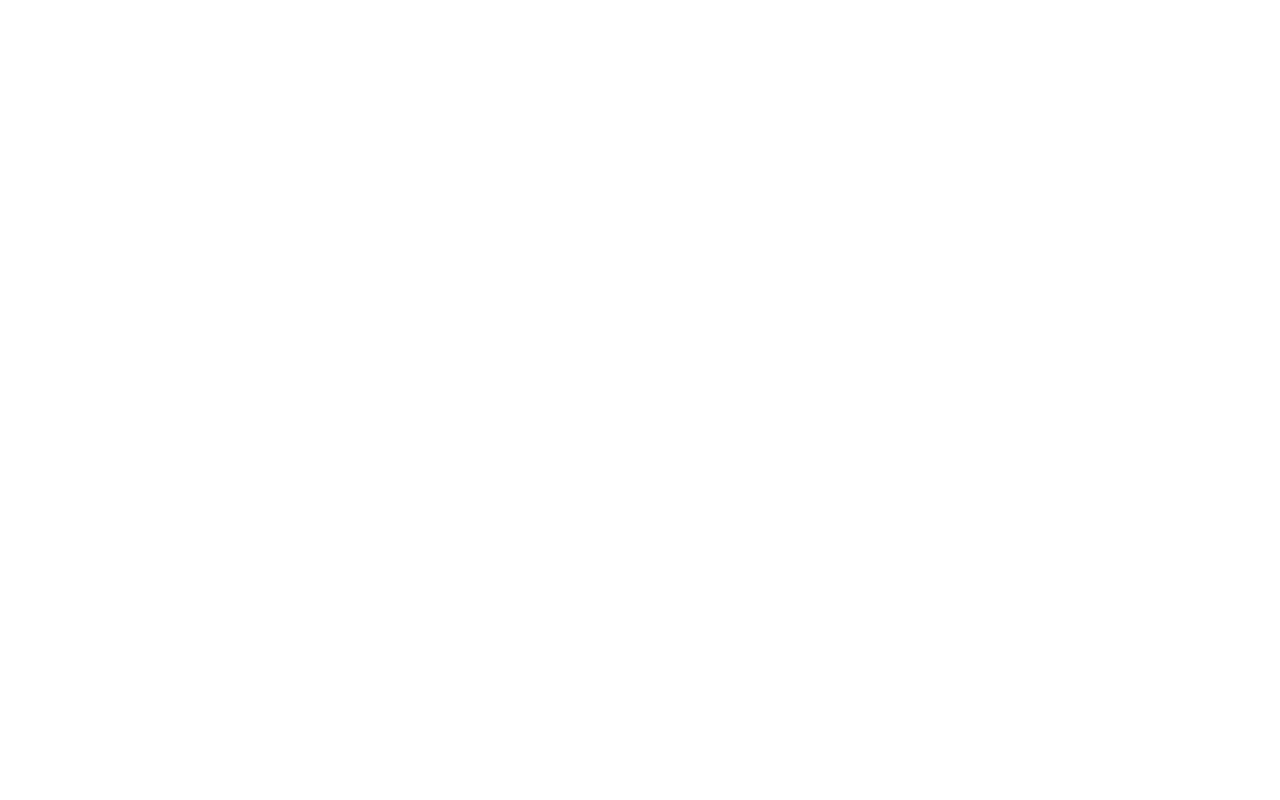
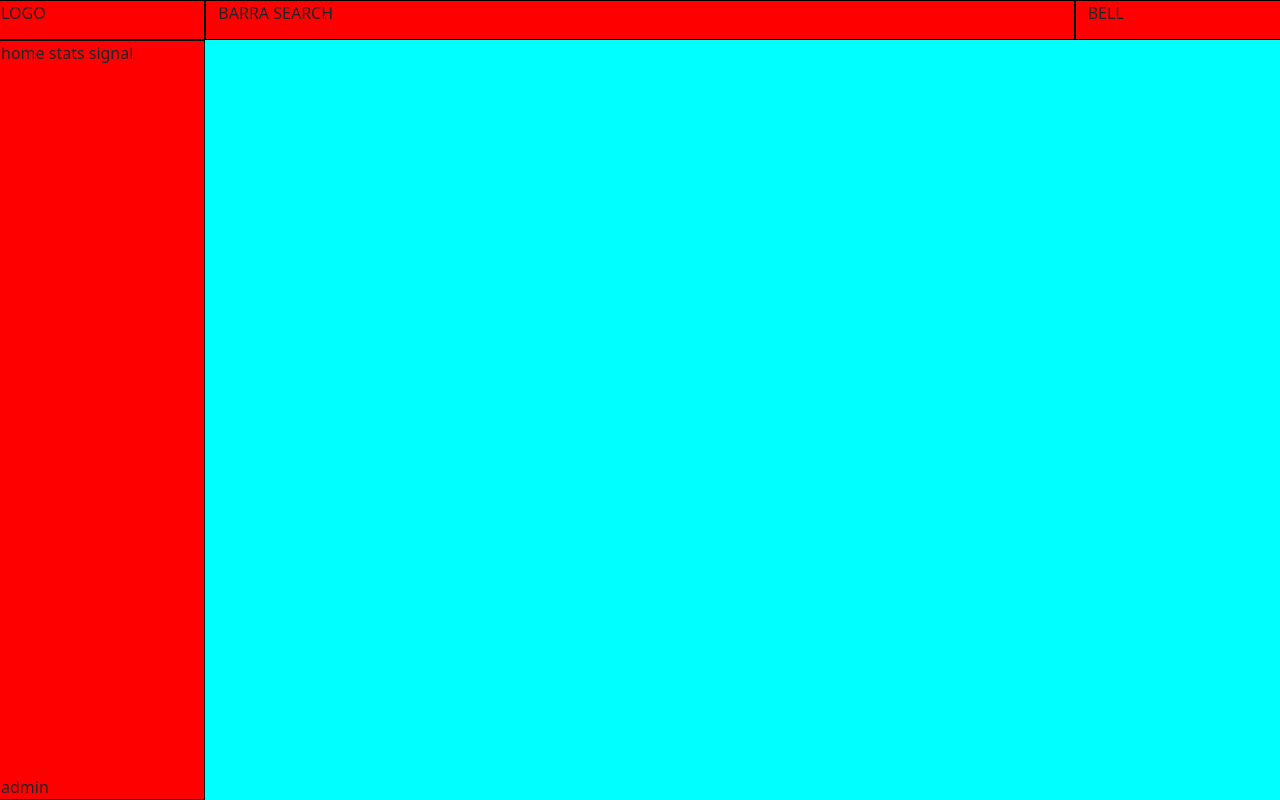
Before and after one commit to mirkettinho/html-css-bootstrap-dashboard, a plain HTML site: page index.html in a window 1280 px wide. Drawn offline with nearby package versions, Linux system fonts and the light colour scheme.

Commit message:
[add] navbar

```diff
--- a/css/style.css
+++ b/css/style.css
@@ -0,0 +1,39 @@
+/* DEBUG */
+[class^="col"]{
+  background-color: red;
+  border: 1px solid black;
+}
+
+/* GENERAL */
+
+
+
+
+
+
+
+/* HEADER */
+header{
+  width: 100%;
+}
+.ps-col{
+  height: 40px;
+}
+
+
+
+
+
+
+/* MAIN */
+
+main{
+  height: calc(100vh - 40px) !important;
+}
+
+
+
+#vertical-navigation-bar{
+  height: calc(100vh - 40px);
+  background-color: aqua;
+}
--- a/index.html
+++ b/index.html
@@ -19,6 +19,47 @@
 </head>
 
 <body>
+  <header class="">
+    <div class="row bg-info">
 
+      <div class="col col-sm-2  col-lg-2 ps-col">
+        LOGO
+      </div>
+
+      <div class="col col-sm-9 col-lg-8 ps-col">
+        BARRA SEARCH
+      </div>
+
+      <div class="col col-sm-1 col-lg-2 ps-col">
+        BELL
+      </div>
+
+    </div>
+
+  </header>
+
+
+  <main>
+    <section id="vertical-navigation-bar" class="">
+      <div class="row h-100">
+
+        <div class="col col-sm-2 d-flex flex-column justify-content-between">
+
+          <div class="ps-top-bar">
+            home
+            stats
+            signal
+          </div>
+
+          <div class="ps-bottom-bar">
+            admin
+          </div>
+
+        </div>
+
+      </div>
+    </section>
+
+  </main>
 </body>
 </html>
```
